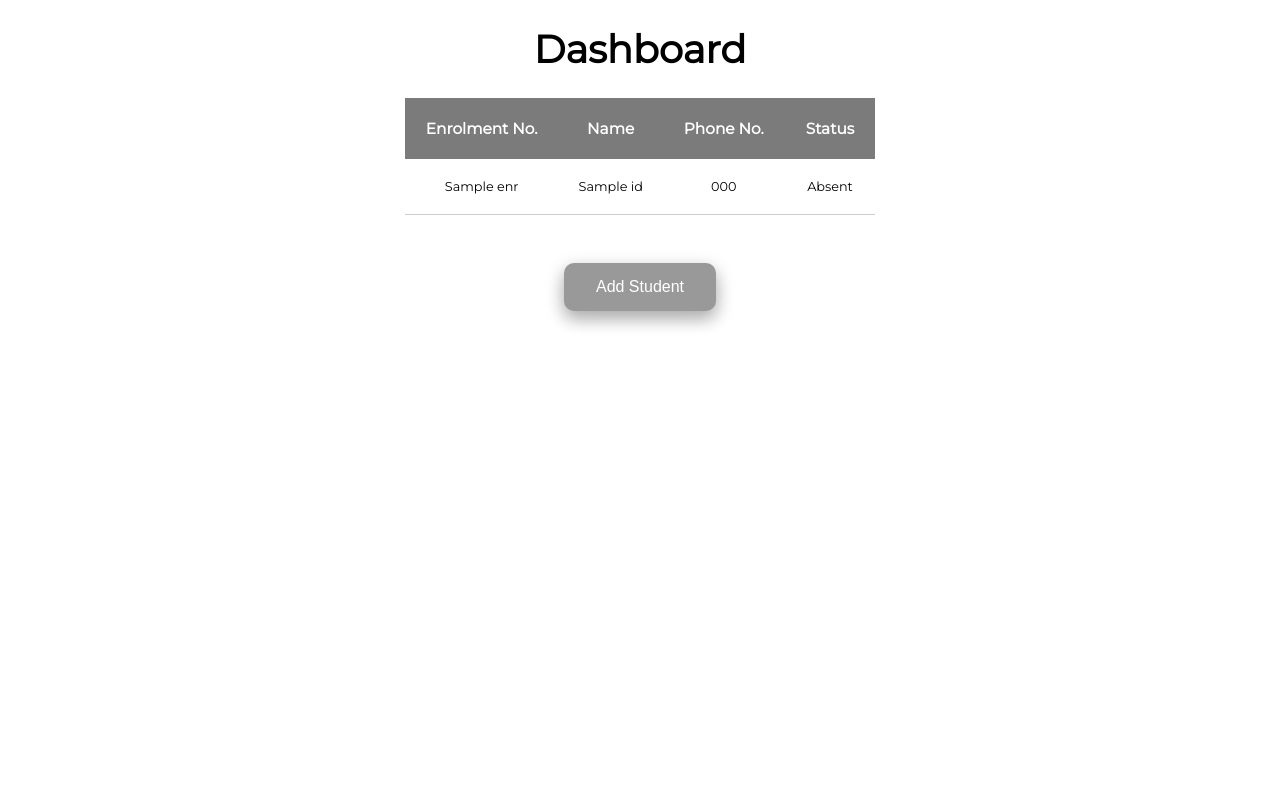
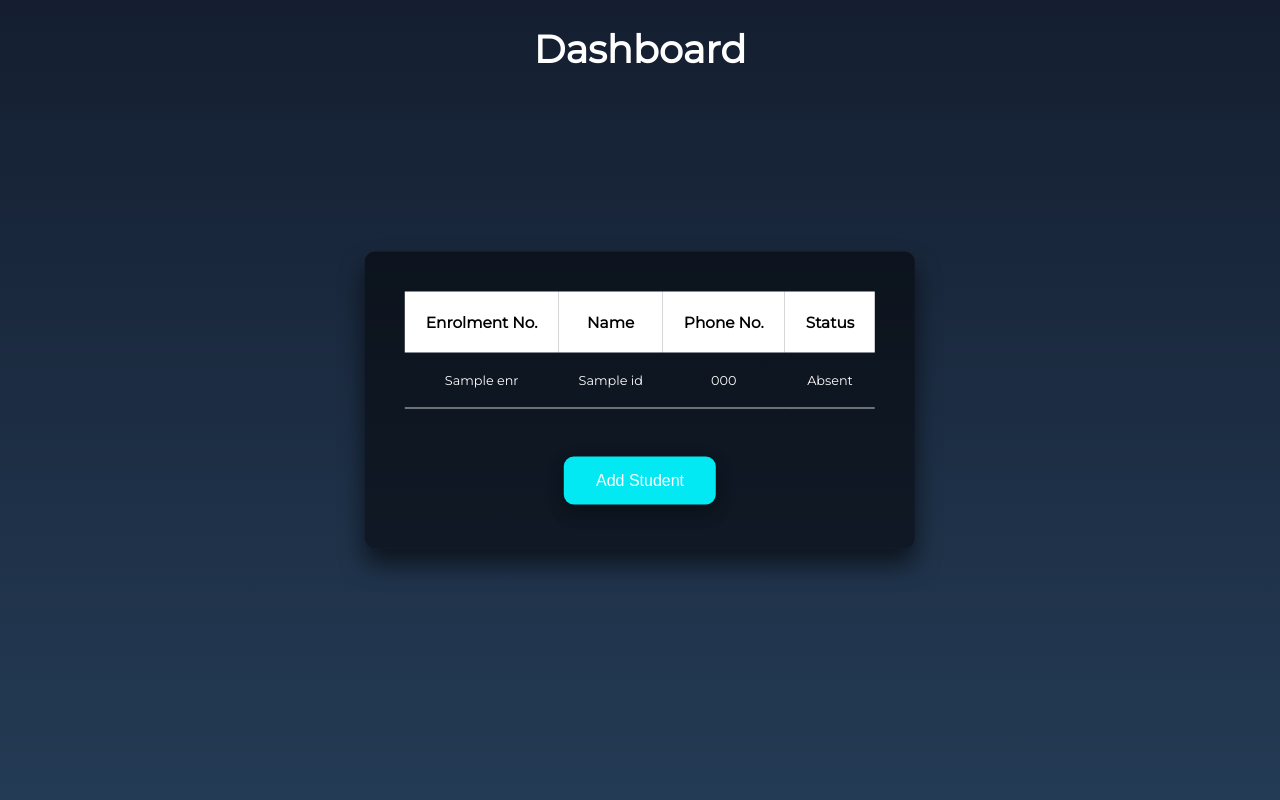
Before and after one commit to raihankhan-rk/Not-Absent, a Flask app: template templates/teacherDashboard.html in a window 1280 px wide. Run offline with Flask 2, Linux system fonts and the light colour scheme; the template is opened without the code that fills it: most values are stand-ins (such as "Sample title", 1, 10 or a date in 2020).

Commit message:
fixed the frontend

```diff
--- a/main.py
+++ b/main.py
@@ -62,7 +62,7 @@ def authenticate_submit():
             if res['password'] == password:
                 key = genKey()
                 collection.document(enrolment_no).update({'link_key': key})
-                return redirect(f'/attendance/{enrolment_no}/{key}')
+                return redirect(f'/student/attendance/{enrolment_no}/{key}')
             else:
                 return "Incorrect Password"
         else:
@@ -70,7 +70,7 @@ def authenticate_submit():
     else:
         return redirect('/attendance')
 
-@app.route('/attendance/<string:enr>/<string:key>')
+@app.route('/student/attendance/<string:enr>/<string:key>')
 def specificStudentAttendance(enr, key):
     if (collection.document(enr).get().to_dict())['link_key'] == key:
         code = genCode()
@@ -81,15 +81,15 @@ def specificStudentAttendance(enr, key):
     else:
         return "<h1>Unauthorized<h1>"
 
-@app.route('/attendance/<string:enr>/<string:key>/v', methods=['GET', 'POST'])
+@app.route('/student/attendance/<string:enr>/<string:key>/v', methods=['GET', 'POST'])
 def verifyAttendanceCode(enr, key):
     if request.method == 'POST':
         if (collection.document(enr).get().to_dict())['attendance_code'] == request.form['attendance_code']:
             db.collection('teacher').document(enr).update({'status': True})
-            return "<h1>Attendance Verified!</h1><br><p>You have been marked present.</p>"
+            return "<h1>Attendance Verified!</h1><p>You have been marked present.</p>"
         else:
             db.collection('teacher').document(enr).update({'status': False})
-            return "<h1>Attendance could not be verified!</h1><br><p>You have been marked absent.</p>"
+            return "<h1>Attendance could not be verified!</h1><p>You have been marked absent.</p>"
     else:
         return redirect(f'/attendance/{enr}/{key}')
 
--- a/templates/attendanceCode.html
+++ b/templates/attendanceCode.html
@@ -7,10 +7,10 @@
 <body>
 <div class="login-box">
   <h2 style="padding-bottom: 30px;">Enter Your Exam Code</h2>
-  <form action="/attendance/{{enr}}/{{key}}/v" method="POST">
+  <form action="/student/attendance/{{enr}}/{{key}}/v" method="POST">
     <div class="user-box">
-      <input type="text" id="exam_code" name="exam_code">
-      <label for="exam_code">Exam Code:</label>
+      <input type="text" id="attendance_code" name="attendance_code">
+      <label for="attendance_code">Attendance Code:</label>
     </div>
       <input type="submit" value="Verify">
   </form>
--- a/templates/teacherDashboard.html
+++ b/templates/teacherDashboard.html
@@ -12,6 +12,7 @@
 </head>
 <body>
 <h1 class="heading">Dashboard</h1>
+<div class="table-box">
     <table cellspacing="0" border="0">
         <tr>
             <th>Enrolment No.</th>
@@ -33,21 +34,43 @@
         {% endfor %}
     </table>
     <div class="button-container">
-  <button onclick="location.href='http://127.0.0.1:5000/teacher/add-student'" class="fancy-button">Add Student</button>
+    <button onclick="location.href='http://127.0.0.1:5000/teacher/add-student'" class="fancy-button">Add Student
+    </button>
+</div>
 </div>
 </body>
 <style>
+
+html {
+  height: 100%;
+}
+
 body{
-    background-color: #fff;
     margin:0px;
     text-align: center ;
+    padding:0;
+    font-family: sans-serif;
+    background: linear-gradient(#141e30, #243b55);
+}
+
+.table-box {
+  position: absolute;
+  top: 50%;
+  left: 50%;
+  width: auto;
+  padding: 40px;
+  transform: translate(-50%, -50%);
+  background: rgba(0,0,0,.5);
+  box-sizing: border-box;
+  box-shadow: 0 15px 25px rgba(0,0,0,.6);
+  border-radius: 10px;
 }
 
 
 @media screen and (min-width: 851px){
 
 .heading{
-    color: black;
+    color: white;
     font-family: 'Montserrat';
     font-size: 3vw;
 }
@@ -61,7 +84,7 @@ table{
 td{
     padding: 20px;
     font-family: 'Montserrat';
-    color: black;
+    color: white;
     font-size: 1vw;
     border-bottom: 1px solid rgb(206, 206, 206);
 
@@ -72,16 +95,16 @@ td{
 th{
     padding: 21px;
     font-family: 'Montserrat';
-    color: white;
+    color: black;
     font-size: 1.2vw;
-    background-color: rgb(123, 123, 123);
+    background-color: #fff;
 }
 
 .fancy-button {
   display: inline-block;
-  background-color: #999;
+  background-color: #03e9f4;
   border: none;
-  color: white;
+  color: #fff;
   padding: 15px 32px;
   text-align: center;
   text-decoration: none;
@@ -91,10 +114,6 @@ th{
   border-radius: 10px;
   box-shadow: 0 8px 16px 0 rgba(0,0,0,0.2), 0 6px 20px 0 rgba(0,0,0,0.19);
   transition: all 0.3s ease;
-}
-
-.fancy-button:hover {
-  box-shadow: 0 12px 16px 0 rgba(0,0,0,0.24), 0 17px 50px 0 rgba(0,0,0,0.19);
 }
 
 .button-container {
@@ -112,7 +131,7 @@ th{
     .heading{
         font-family: 'Montserrat', sans-serif;
         font-size: 27px;
-        color: black;
+        color: white;
     }
 
     table{
@@ -124,7 +143,7 @@ th{
 td{
     padding: 20px 1vw 20px 1vw;
     font-family: 'Montserrat';
-    color: black;
+    color: white;
     font-size: 2.8vw;
     border-bottom: 1px solid rgb(206, 206, 206);
 
@@ -135,16 +154,16 @@ td{
 th{
     padding: 20px 1vw 20px 1vw;
     font-family: 'Montserrat';
-    color: white;
+    color: black;
     font-size: 3.2vw;
-    background-color: rgb(123, 123, 123);
+    background-color: #fff;
 }
 
 .fancy-button {
   display: inline-block;
-  background-color: #999;
+  background-color: #fff;
   border: none;
-  color: white;
+  color: #03e9f4;
   padding: 15px 32px;
   text-align: center;
   text-decoration: none;
@@ -156,9 +175,6 @@ th{
   transition: all 0.3s ease;
 }
 
-.fancy-button:hover {
-  box-shadow: 0 12px 16px 0 rgba(0,0,0,0.24), 0 17px 50px 0 rgba(0,0,0,0.19);
-}
 .button-container {
   text-align: center;
   margin-top: 30px;
@@ -166,5 +182,6 @@ th{
 
 
 }
+
 </style>
 </html>
```
Lines whose indentation alone changed are shown as unchanged.
